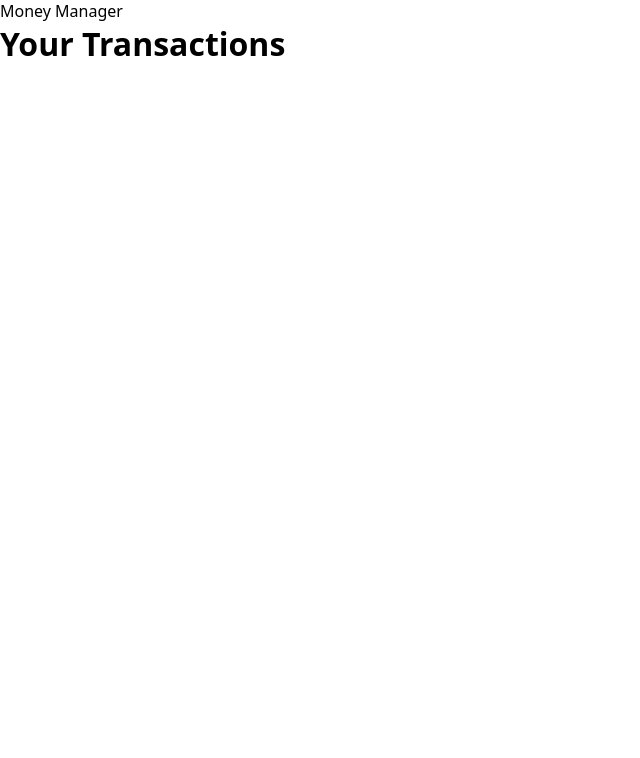
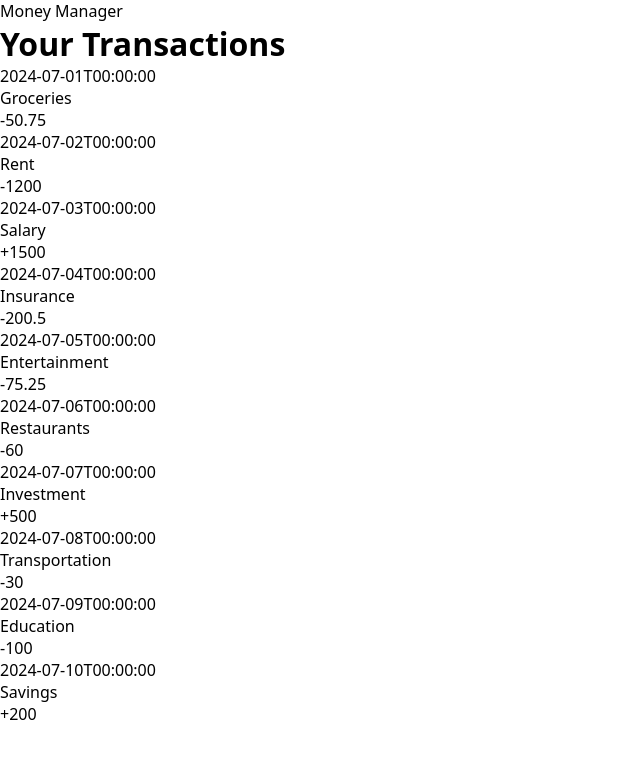
Before and after one commit to eneben/money-manager, a Next.js app: page / in a window 1280 px wide. Shown: the top 758 px of the page, without its empty margins (0-640 px from the left). Built offline with nearby package versions, Linux system fonts and the light colour scheme.

Commit message:
add transaction list without styling

```diff
--- a/components/Transaction/Transaction.js
+++ b/components/Transaction/Transaction.js
@@ -0,0 +1,25 @@
+import styled from "styled-components";
+
+export default function Transaction({ transaction }) {
+  if (!transaction) {
+    return null;
+  }
+
+  const { date, type, category, amount, description } = transaction;
+
+  return (
+    <li>
+      <ul>
+        <div>
+          <li>{date}</li>
+          <li>{category}</li>
+          <li>
+            {type === "income" && "+"}
+            {amount}
+          </li>
+        </div>
+        {description && <li>{description}</li>}
+      </ul>
+    </li>
+  );
+}
--- a/package.json
+++ b/package.json
@@ -12,10 +12,10 @@
   "dependencies": {
     "eslint": "8.44.0",
     "eslint-config-next": "13.4.8",
-    "next": "13.4.8",
+    "next": "^15.1.6",
     "react": "18.2.0",
     "react-dom": "18.2.0",
-    "styled-components": "^6.0.2"
+    "styled-components": "^6.1.15"
   },
   "devDependencies": {
     "@svgr/webpack": "^8.0.1",
--- a/pages/index.js
+++ b/pages/index.js
@@ -1,9 +1,20 @@
+import styled from "styled-components";
+import transactions from "@/assets/transactions.json";
+import Transaction from "@/components/Transaction/Transaction";
+
 export default function HomePage() {
   return (
     <>
       <header>Money Manager</header>
       <main>
         <h1>Your Transactions</h1>
+        <ul>
+          {transactions.map((transaction) => {
+            return (
+              <Transaction key={transaction.id} transaction={transaction} />
+            );
+          })}
+        </ul>
       </main>
     </>
   );
```
Also changed, not shown: 1 other file (tests, documents, lock files or other folders).
